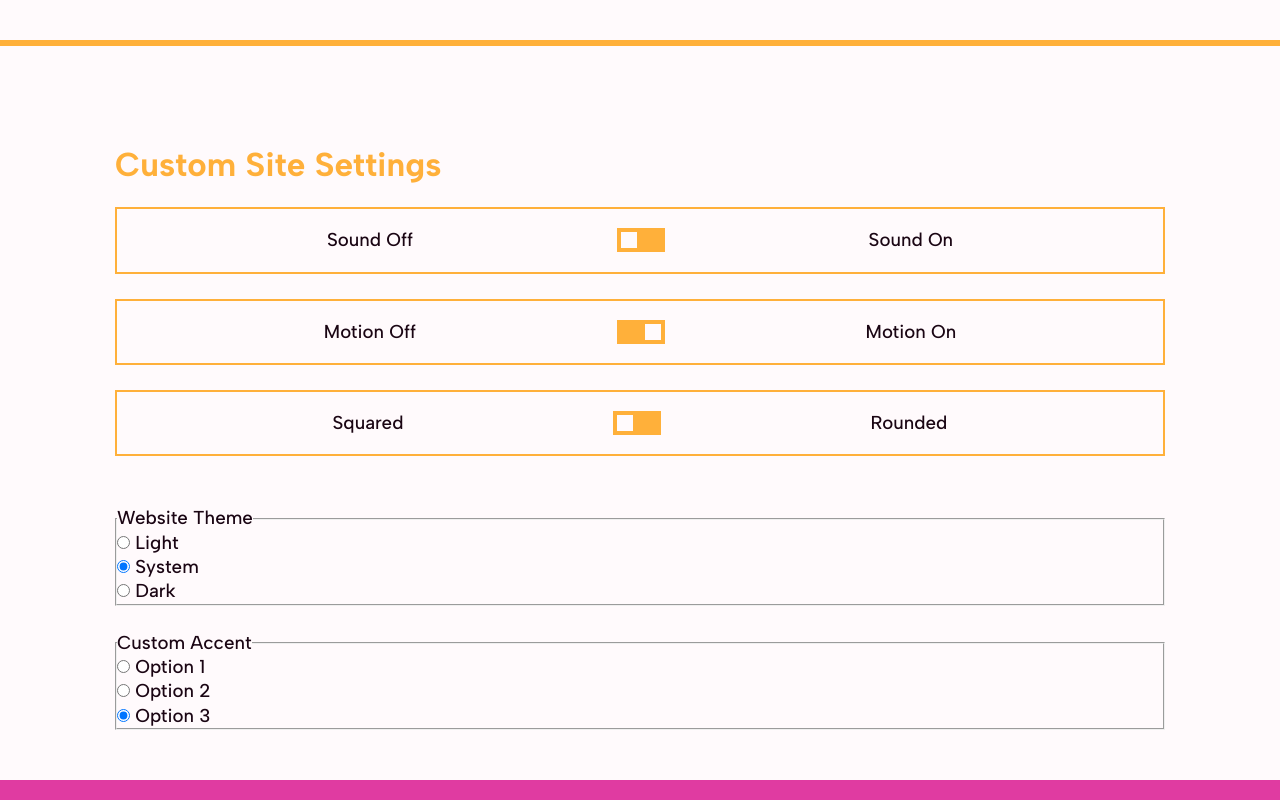
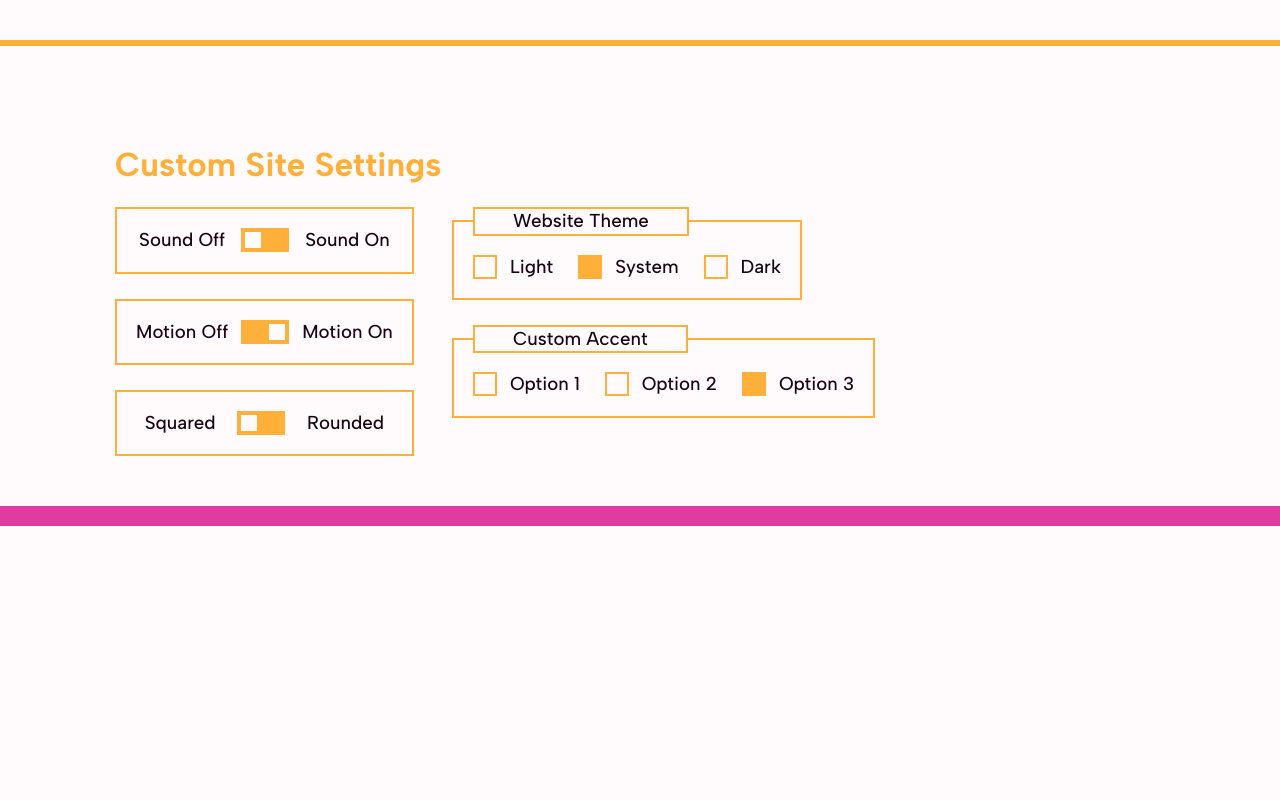
Before and after one commit to Antjrobles/custom-site-theming, a website built with Vite: page index.html in a window 1280 px wide. Shown: the part 1485-2285 px from the top of the page. After the commit the page ends 2011 px from the top, so only its background shows below. Built offline with nearby package versions, Linux system fonts and the light colour scheme; some packages are replaced by stand-ins of ours.

Commit message:
Radio button CSS

```diff
--- a/index.html
+++ b/index.html
@@ -142,14 +142,17 @@
                   <legend>Website Theme</legend>
                   <div class="radio">
                     <input type="radio" name="theme" id="light" />
+                    <div class="check"></div>
                     <label for="light">Light</label>
                   </div>
                   <div class="radio">
                     <input type="radio" name="theme" id="system" />
+                    <div class="check"></div>
                     <label for="system">System</label>
                   </div>
                   <div class="radio">
                     <input type="radio" name="theme" id="dark" />
+                    <div class="check"></div>
                     <label for="dark">Dark</label>
                   </div>
                 </fieldset>
@@ -157,14 +160,17 @@
                   <legend>Custom Accent</legend>
                   <div class="radio">
                     <input type="radio" name="customColor" id="primary" />
+                    <div class="check"></div>
                     <label for="primary">Option 1</label>
                   </div>
                   <div class="radio">
                     <input type="radio" name="customColor" id="accent1" />
+                    <div class="check"></div>
                     <label for="accent1">Option 2</label>
                   </div>
                   <div class="radio">
                     <input type="radio" name="customColor" id="accent2" />
+                    <div class="check"></div>
                     <label for="accent2">Option 3</label>
                   </div>
                 </fieldset>
--- a/style.css
+++ b/style.css
@@ -453,3 +453,62 @@ section {
 [type="checkbox"]:checked ~ .switch .thumb::before {
   transform: translate(calc(var(--size) - var(--size) / 2), -50%);
 }
+
+legend {
+  padding-inline: var(--space-md);
+  border: 2px solid var(--customColor);
+  border-radius: var(--round-md);
+  background-color: var(--bkg);
+}
+
+.radio-wrapper {
+  padding: var(--space-xs);
+  border: 2px solid var(--customColor);
+  border-radius: var(--round-md);
+  background-color: var(--bkg);
+  display: flex;
+  gap: var(--space-sm);
+  flex-wrap: wrap;
+}
+
+.radio {
+  --size: 1.5rem;
+  display: flex;
+  gap: var(--space-2xs);
+  position: relative;
+}
+
+[type="radio"] {
+  position: absolute;
+  inset: 0;
+  opacity: 0;
+  cursor: pointer;
+}
+
+.check {
+  border: 2px solid var(--customColor);
+  border-radius: var(--round-full);
+  width: var(--size);
+  height: var(--size);
+  background-color: var(--bkg);
+  transition: background-color 0.2s ease-in-out;
+}
+
+[type="radio"]:checked ~ .check {
+  background-color: var(--customColor);
+}
+
+[type="radio"]:focus-visible ~ .check {
+  box-shadow: 0 0 0 3px var(--bkg), 0 0 0 6px var(--customColor);
+}
+
+@media screen and (min-width: 465px) {
+  .radio-wrapper,
+  .stack {
+    max-width: fit-content;
+  }
+
+  .stack {
+    flex: 1 1 40%;
+  }
+}
```
